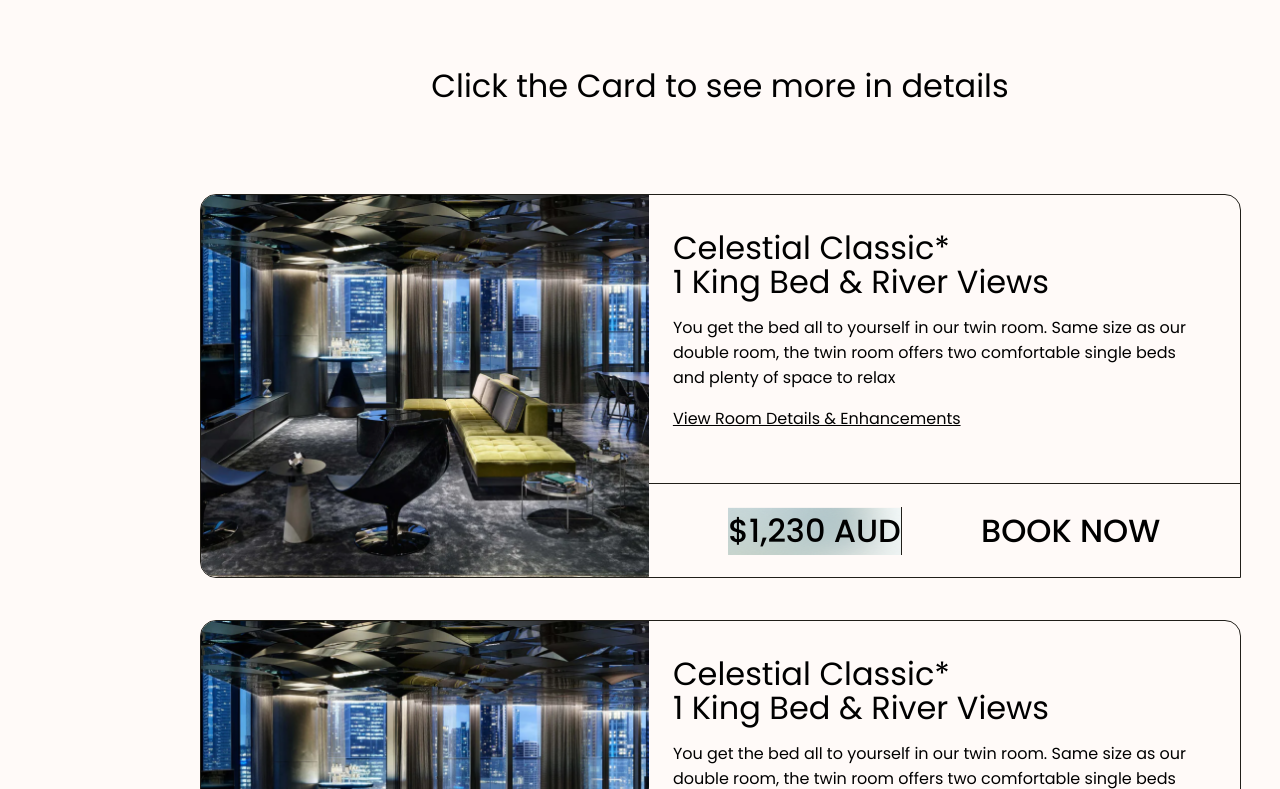
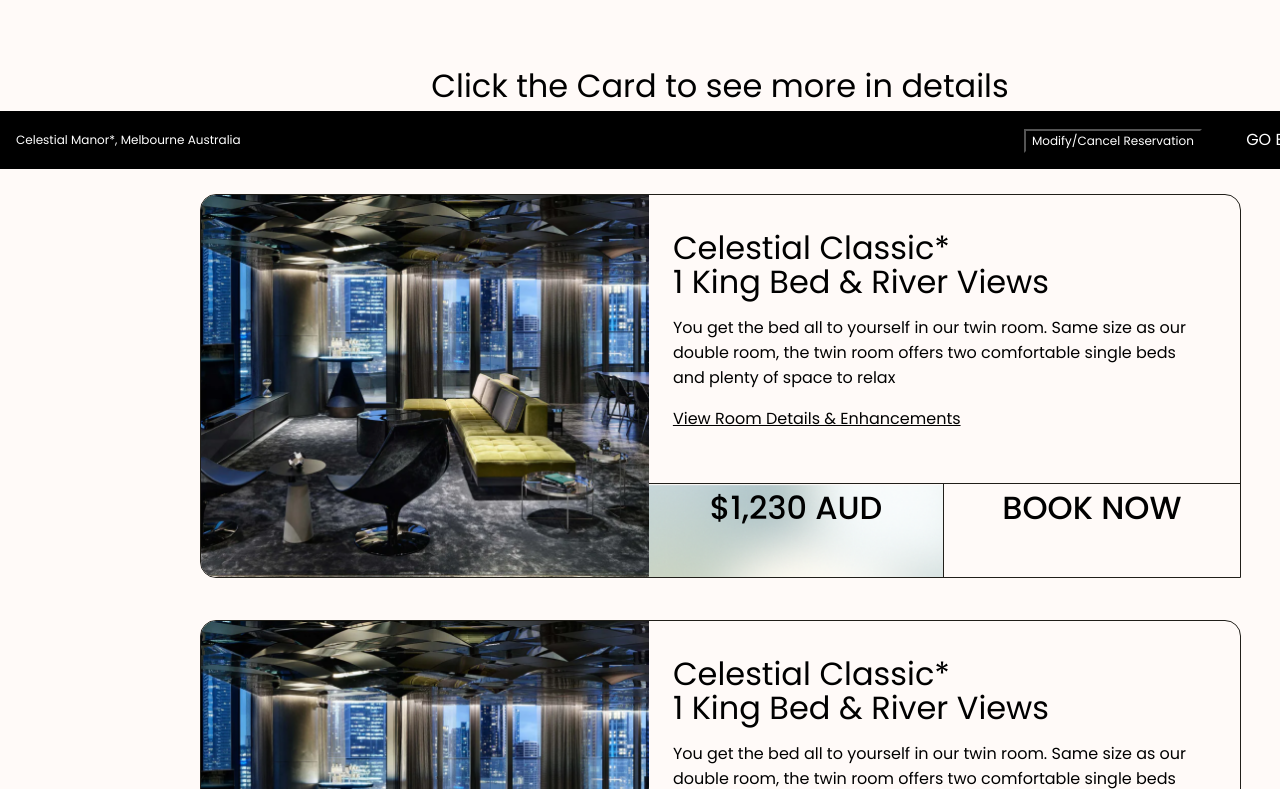
Before and after one commit to kang-hwan/celestial-manor-booking, a React (Create React App) app: page / in a window 1280 px wide. Shown: the part 631-1420 px from the top of the page. Built offline with nearby package versions, Linux system fonts and the light colour scheme.

Commit message:
card update

```diff
--- a/src/App.js
+++ b/src/App.js
@@ -11,7 +11,7 @@ function App() {
       <GuestPickerPage />
       <DatePickerPage />
       <RoomPickerPage />
-      {/* <Footer /> */}
+      <Footer />
     </div>
   );
 }
--- a/src/components/RoomCard.js
+++ b/src/components/RoomCard.js
@@ -1,4 +1,4 @@
-import React, { useEffect, useState } from "react";
+import React from "react";
 import { roomData } from "../data/roomData";
 
 function RoomCard() {
--- a/src/sass/components/_RoomCard.scss
+++ b/src/sass/components/_RoomCard.scss
@@ -36,12 +36,21 @@
     }
     .cardSummary {
       display: flex;
-      justify-content: space-evenly;
       align-items: center;
       height: 100%;
       .cardPrice {
         border-right: 1px solid #211f1a;
         background-image: url(../image/gradient-card.png);
+        background-repeat: no-repeat;
+        background-size: cover;
+        width: 50%;
+        height: 100%;
+        text-align: center;
+      }
+      .cardBookingCta {
+        width: 50%;
+        height: 100%;
+        text-align: center;
       }
     }
   }
--- a/src/sass/layout/_footer.scss
+++ b/src/sass/layout/_footer.scss
@@ -6,7 +6,7 @@ footer {
   align-items: center;
   color: white;
   background-color: black;
-  position: absolute;
+  position: sticky;
   bottom: 0;
 }
 
--- a/src/sass/style.css
+++ b/src/sass/style.css
@@ -116,13 +116,22 @@
 }
 .roomCardContainer__body .cardSummary {
   display: flex;
-  justify-content: space-evenly;
   align-items: center;
   height: 100%;
 }
 .roomCardContainer__body .cardSummary .cardPrice {
   border-right: 1px solid #211f1a;
   background-image: url(../image/gradient-card.png);
+  background-repeat: no-repeat;
+  background-size: cover;
+  width: 50%;
+  height: 100%;
+  text-align: center;
+}
+.roomCardContainer__body .cardSummary .cardBookingCta {
+  width: 50%;
+  height: 100%;
+  text-align: center;
 }
 
 .summaryFontLarge {
@@ -169,7 +178,7 @@ footer {
   align-items: center;
   color: white;
   background-color: black;
-  position: absolute;
+  position: sticky;
   bottom: 0;
 }
 
```
Also changed, not shown: 1 other file (tests, documents, lock files or other folders).
